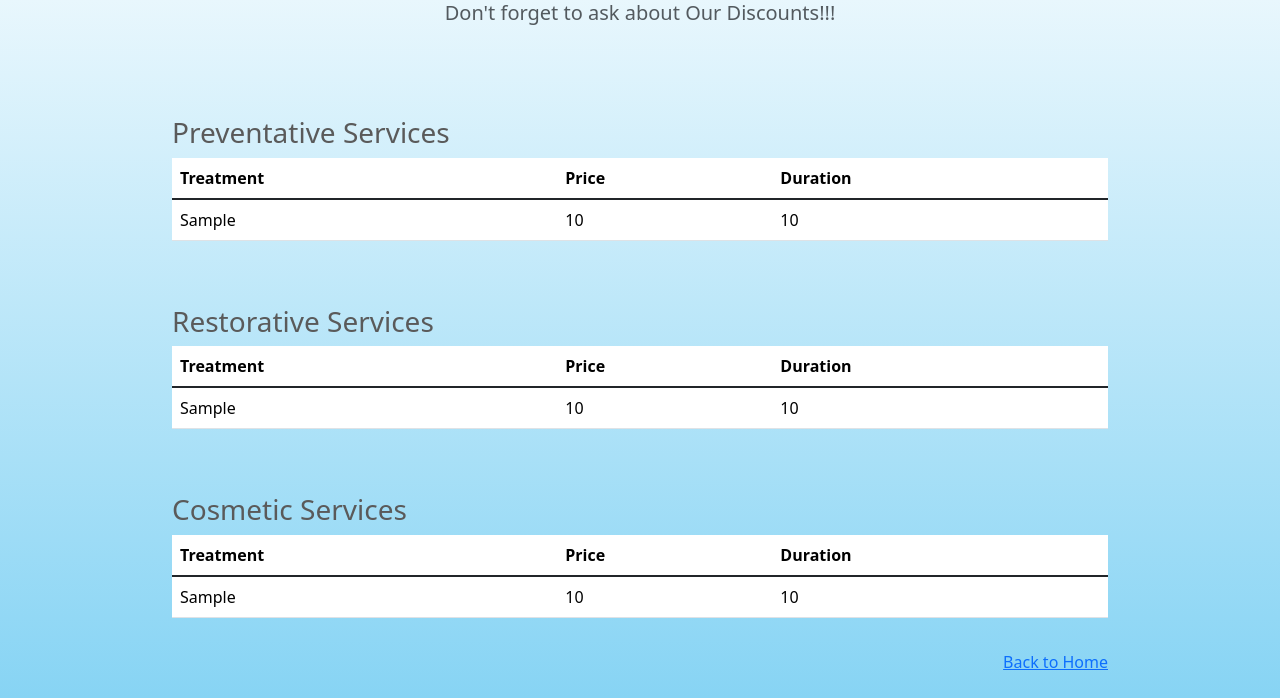
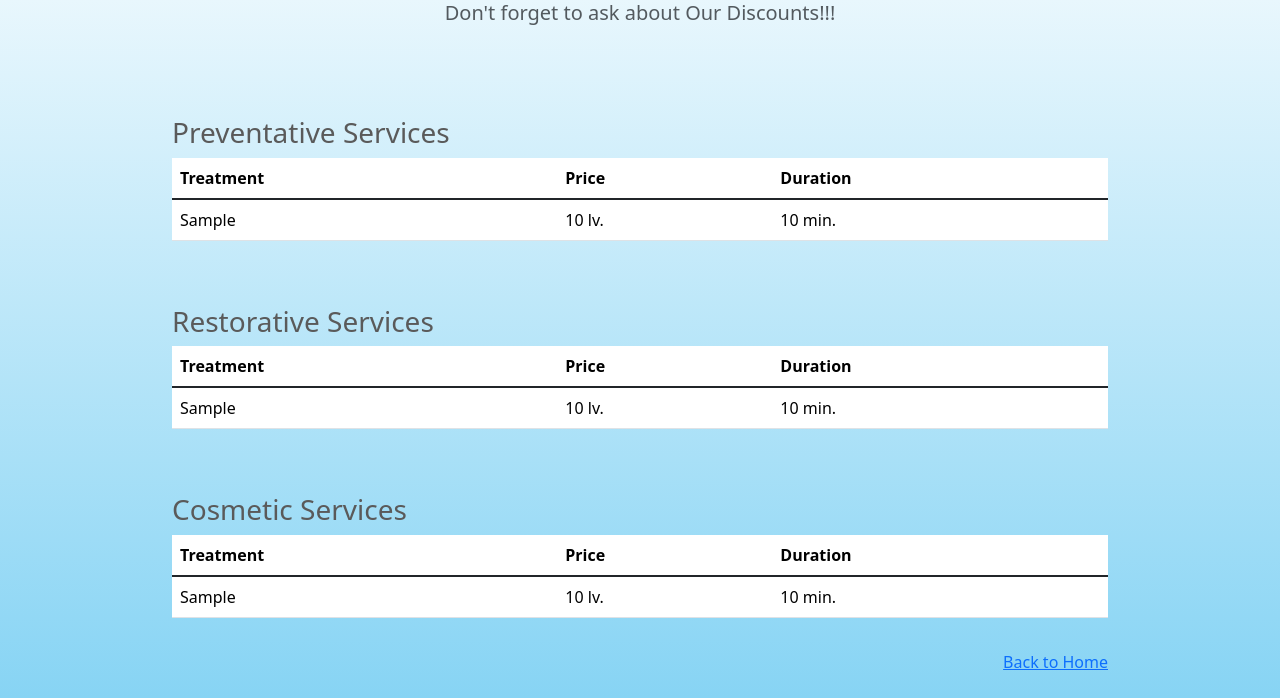
Before and after one commit to kostadinov1/dentist-2022, a Django app: template templates/services/services.html in a window 1280 px wide. Shown: the part 264-962 px from the top of the page. Run offline with Django 4.2, Linux system fonts and the light colour scheme; the template is opened without the code that fills it: values that come from a table or form of the project are taken from there, others are empty; tables that the repository leaves empty hold one stand-in row (values such as "Sample post"); some libraries are stand-ins or nearby versions.

Commit message:
modified services template styling

```diff
--- a/dentist_3_project/core/views/generic.py
+++ b/dentist_3_project/core/views/generic.py
@@ -1,9 +1,15 @@
 from django.shortcuts import render
+from django.utils.decorators import method_decorator
+from django.views.decorators.cache import cache_page
 from django.views.generic import TemplateView
 
 class HomeView(TemplateView):
     template_name = 'core/index.html'
 
+    # tried to cache the page with no success. --- HAVE A LOOK AGAIN ---
+    # @method_decorator(cache_page(60 * 5), name='dispatch')
+    # def dispatch(self, request, *args, **kwargs):
+    #     return super().dispatch(*args, **kwargs)
 
 
 class ContactsView(TemplateView):
--- a/templates/services/services.html
+++ b/templates/services/services.html
@@ -35,8 +35,8 @@
           <tbody>
             <tr>
               <td>{{ serv.treatment }}</td>
-              <td>{{ serv.price }}</td>
-              <td>{{ serv.duration }}</td>
+              <td>{{ serv.price }} lv.</td>
+              <td>{{ serv.duration }} min.</td>
             </tr>
           </tbody>
         {% endfor %}
@@ -55,8 +55,8 @@
           <tbody>
             <tr>
               <td>{{ serv.treatment }}</td>
-              <td>{{ serv.price }}</td>
-              <td>{{ serv.duration }}</td>
+              <td>{{ serv.price }} lv.</td>
+              <td>{{ serv.duration }} min.</td>
             </tr>
           </tbody>
         {% endfor %}
@@ -78,8 +78,8 @@
           <tbody>
             <tr>
               <td>{{ serv.treatment }}</td>
-              <td>{{ serv.price }}</td>
-              <td>{{ serv.duration }}</td>
+              <td>{{ serv.price }} lv.</td>
+              <td>{{ serv.duration }} min.</td>
             </tr>
 
             {% endfor %}
```
